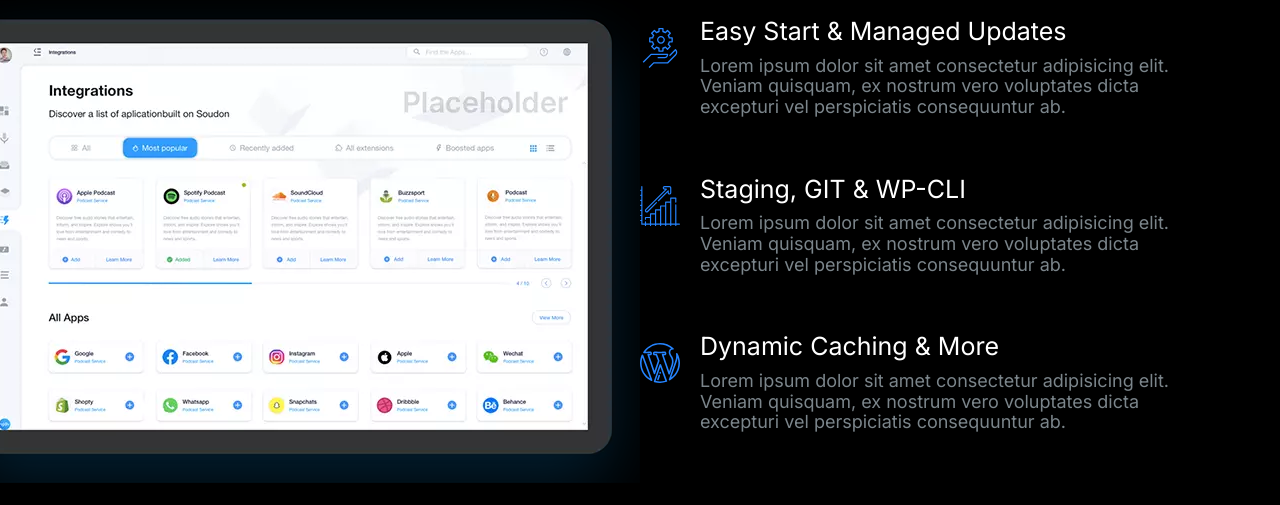
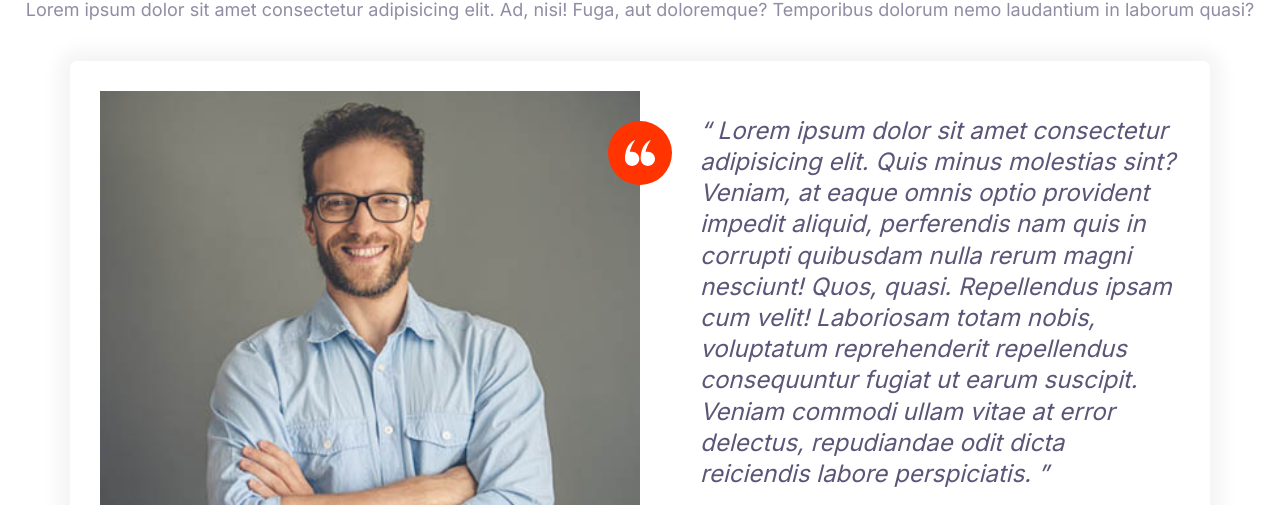
Before and after one commit to claudiobarsante/moshify, a plain HTML site: page index.html in a window 1280 px wide. Shown: the part 147-652 px from the top of the page. Drawn offline with Linux system fonts and the light colour scheme.

Commit message:
testimonial-block component

```diff
--- a/css/styles.css
+++ b/css/styles.css
@@ -613,6 +613,8 @@ then tablets*/
 	opacity: 1; /*return the opacity to one it's to give a fadding effect*/
 }
 
+/* Blocks */
+
 .block {
 	--padding-vertical: 6rem;
 	padding: var(--padding-vertical) 2rem;
@@ -620,6 +622,7 @@ then tablets*/
 
 .block__header {
 	text-align: center;
+	margin-bottom: 4rem;
 }
 
 .block--dark {
--- a/index.html
+++ b/index.html
@@ -14,66 +14,50 @@
 		<link rel="stylesheet" href="css/styles.css" />
 	</head>
 	<body>
-		<section class="block block--dark block--skewed-right block-showcase">
+		<section class="block">
 			<header class="block__header">
-				<h2>User-friendly Control Panel</h2>
+				<h2>What our Customers are Saying</h2>
+				<p>
+					Lorem ipsum dolor sit amet consectetur adipisicing elit. Ad, nisi! Fuga, aut doloremque?
+					Temporibus dolorum nemo laudantium in laborum quasi?
+				</p>
 			</header>
-			<div class="container grid grid--1x2">
-				<picture class="block-showcase__image">
-					<source type="image/webp" srcset="images/ipad.webp 1x, images/ipad@2x.webp 2x" />
-					<source type="image/png" srcset="images/ipad.png 1x, images/ipad@2x.png 2x" />
-					<img src="images/ipad.png" alt="" />
-				</picture>
-				<ul class="list">
-					<li>
+			<div class="container">
+				<div class="card testimonial">
+					<div class="grid grid--1x2">
+						<div class="testimonial__image">
+							<img src="images/testimonial.jpg" alt="A happy, smiling customer" />
+							<span class="icon-container icon-container--accent">
+								<svg class="icon icon--white icon--small">
+									<use xlink:href="images/sprite.svg#quotes"></use>
+								</svg>
+							</span>
+						</div>
+						<blockquote class="quote">
+							<p class="quote__text">
+								Lorem ipsum dolor sit amet consectetur adipisicing elit. Quis minus molestias sint?
+								Veniam, at eaque omnis optio provident impedit aliquid, perferendis nam quis in
+								corrupti quibusdam nulla rerum magni nesciunt! Quos, quasi. Repellendus ipsam cum
+								velit! Laboriosam totam nobis, voluptatum reprehenderit repellendus consequuntur
+								fugiat ut earum suscipit. Veniam commodi ullam vitae at error delectus, repudiandae
+								odit dicta reiciendis labore perspiciatis.
+							</p>
+							<footer>
 								<div class="media">
 									<div class="media__image">
-								<svg class="icon icon--primary">
-									<use xlink:href="images/sprite.svg#snap"></use>
+										<svg class="icon icon--primary quote__line">
+											<use xlink:href="images/sprite.svg#line"></use>
 										</svg>
 									</div>
 									<div class="media__body">
-								<h3 class="media__title">Easy Start & Managed Updates</h3>
-								<p>
-									Lorem ipsum dolor sit amet consectetur adipisicing elit. Veniam quisquam, ex
-									nostrum vero voluptates dicta excepturi vel perspiciatis consequuntur ab.
-								</p>
+										<h3 class="media__title quote__author">John Smith</h3>
+										<p class="quote__organization">Abc company</p>
 									</div>
 								</div>
-					</li>
-					<li>
-						<div class="media">
-							<div class="media__image">
-								<svg class="icon icon--primary">
-									<use xlink:href="images/sprite.svg#growth"></use>
-								</svg>
-							</div>
-							<div class="media__body">
-								<h3 class="media__title">Staging, GIT & WP-CLI</h3>
-								<p>
-									Lorem ipsum dolor sit amet consectetur adipisicing elit. Veniam quisquam, ex
-									nostrum vero voluptates dicta excepturi vel perspiciatis consequuntur ab.
-								</p>
+							</footer>
+						</blockquote>
 					</div>
 				</div>
-					</li>
-					<li>
-						<div class="media">
-							<div class="media__image">
-								<svg class="icon icon--primary">
-									<use xlink:href="images/sprite.svg#wordpress"></use>
-								</svg>
-							</div>
-							<div class="media__body">
-								<h3 class="media__title">Dynamic Caching & More</h3>
-								<p>
-									Lorem ipsum dolor sit amet consectetur adipisicing elit. Veniam quisquam, ex
-									nostrum vero voluptates dicta excepturi vel perspiciatis consequuntur ab.
-								</p>
-							</div>
-						</div>
-					</li>
-				</ul>
 			</div>
 		</section>
 
```
Also changed, not shown: components/testimonial-block.html (added, +46 -0 lines). Lines whose indentation alone changed are shown as unchanged.
